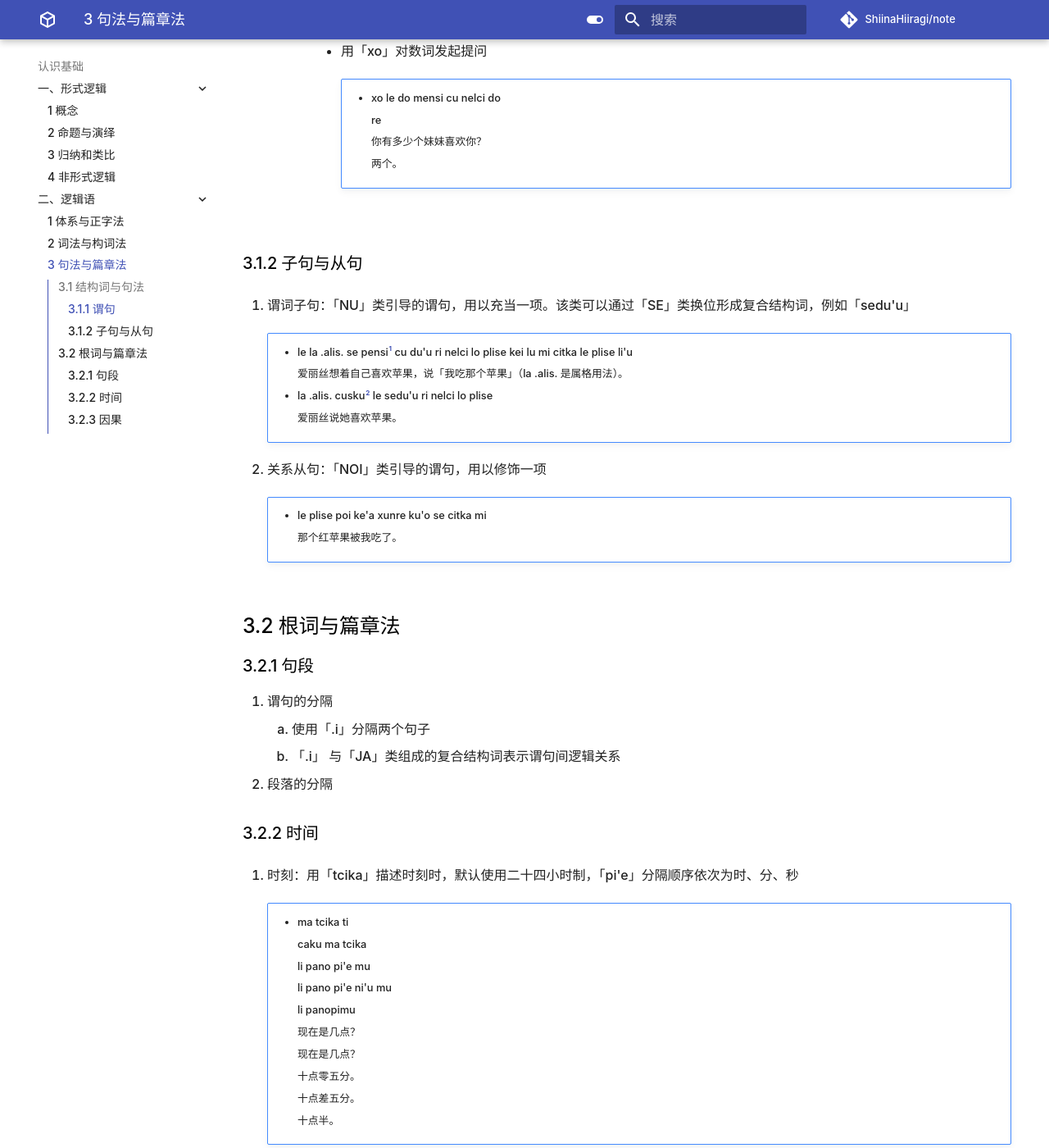
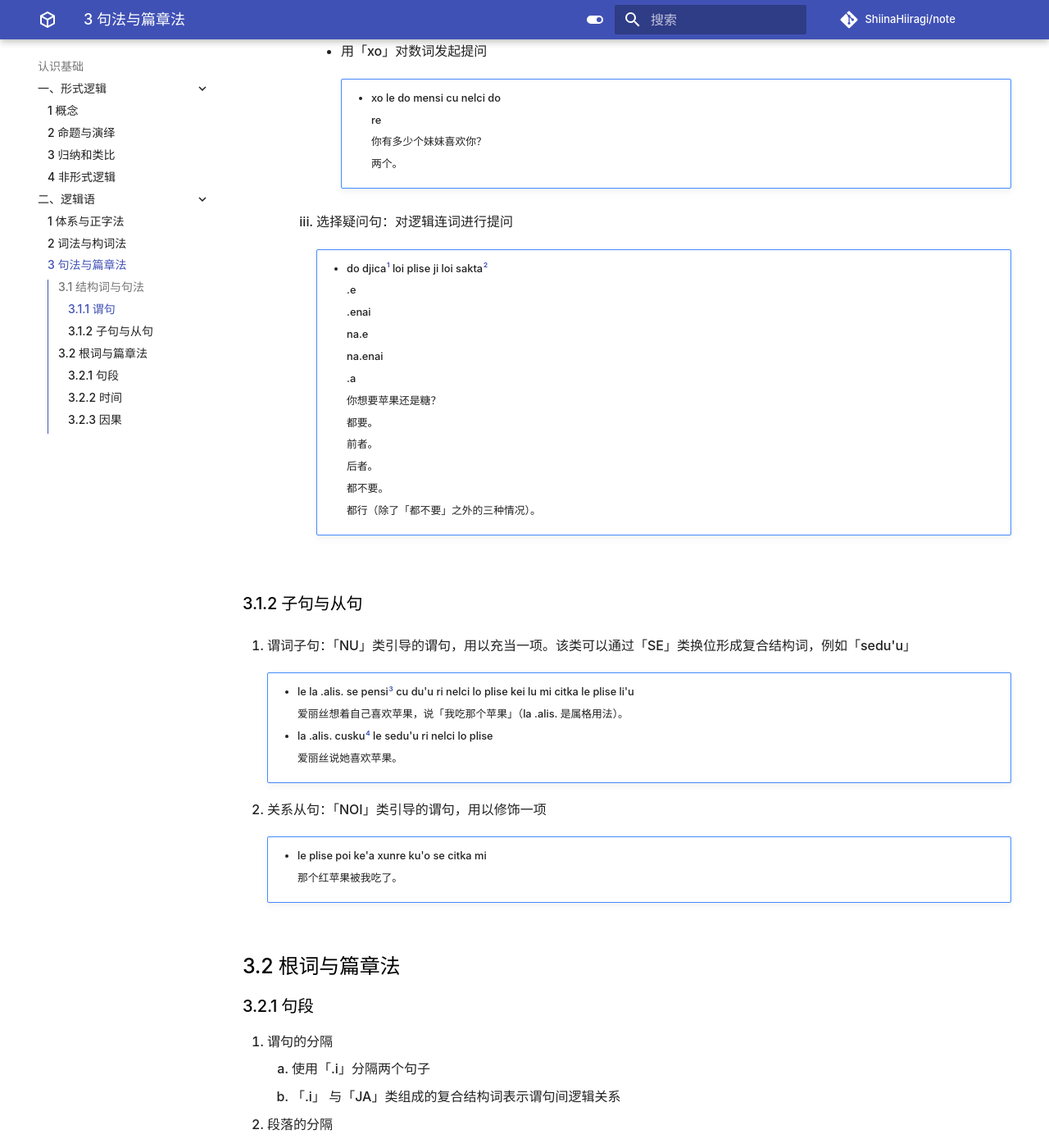
Before and after one commit to ShiinaHiiragi/note, an MkDocs documentation site: the page built from docs/cogn/jbo/syntax.md, in a window 1280 px wide and 1400 px high, scrolled down 2455 px. Shown: the whole window at 82% size. Built offline with MkDocs 1.6.1 and Material for MkDocs 9.7.7, drawn with Linux system fonts in a browser that asks for light colours; comment, search, counter and statistics services are not loaded; some of the changed text lies outside the part shown.

Commit message:
stage for linking

```diff
--- a/docs/cogn/jbo/syntax.md
+++ b/docs/cogn/jbo/syntax.md
@@ -119,15 +119,42 @@
 
                         两个。
 
+        3. 选择疑问句：对逻辑连词进行提问
+
+            !!! note ""
+                - do djica[^1] loi plise ji loi sakta[^2]
+
+                    .e
+
+                    .enai
+
+                    na.e
+
+                    na.enai
+
+                    .a
+
+                    你想要苹果还是糖？
+
+                    都要。
+
+                    前者。
+
+                    后者。
+
+                    都不要。
+
+                    都行（除了「都不要」之外的三种情况）。
+
 ### 3.1.2 子句与从句
 1. 谓词子句：「NU」类引导的谓句，用以充当一项。该类可以通过「SE」类换位形成复合结构词，例如「sedu'u」
 
     !!! note ""
-        - le la .alis. se pensi[^1] cu du'u ri nelci lo plise kei lu mi citka le plise li'u
+        - le la .alis. se pensi[^3] cu du'u ri nelci lo plise kei lu mi citka le plise li'u
 
             爱丽丝想着自己喜欢苹果，说「我吃那个苹果」（la .alis. 是属格用法）。
 
-        - la .alis. cusku[^2] le sedu'u ri nelci lo plise
+        - la .alis. cusku[^4] le sedu'u ri nelci lo plise
 
             爱丽丝说她喜欢苹果。
 
@@ -246,12 +273,14 @@
 
             为什么这个苹果是红色的？
 
-[^1]: pensi：$x_1$ 思考/反思 $x_2$
-[^2]: cusku：$x_1$ 表达/说 $x_2$，听众是 $x_3$，通过媒介 $x_4$
-[^3]: jbena：$x_1$ 为 $x_2$ 所生，日期是 $x_3$，地点是 $x_4$
-[^4]: clira：$x_1$（事件/状态）较早，基于标准 $x_2$
-[^5]: lerci：$x_1$（事件/状态）较晚，基于标准 $x_2$
-[^6]: cacra：$x_1$（事件/状态）的持续时间是 $x_2$ 小时（默认为 $1$ 小时），基于标准 $x_3$
-[^7]: djedi：$x_1$（事件/状态）的持续时间是 $x_2$ 天（默认为 $1$ 天），基于标准 $x_3$
-[^8]: masti：$x_1$（事件/状态）的持续时间是 $x_2$ 月（默认为 $1$ 月），基于标准 $x_3$
-[^9]: nanca：$x_1$（事件/状态）的持续时间是 $x_2$ 年（默认为 $1$ 年），基于标准 $x_3$
+[^1]: djica：$x_1$ 渴求/希望事件/状态$x_2$，为了目的 $x_3$
+[^2]: sakta：$x_1$ 的原料是/包含/是一定量的糖（甜且可食用的物质），来源是 $x_2$，成分是 $x_3$
+[^3]: pensi：$x_1$ 思考/反思 $x_2$
+[^4]: cusku：$x_1$ 表达/说 $x_2$，听众是 $x_3$，通过媒介 $x_4$
+[^5]: jbena：$x_1$ 为 $x_2$ 所生，日期是 $x_3$，地点是 $x_4$
+[^6]: clira：$x_1$（事件/状态）较早，基于标准 $x_2$
+[^7]: lerci：$x_1$（事件/状态）较晚，基于标准 $x_2$
+[^8]: cacra：$x_1$（事件/状态）的持续时间是 $x_2$ 小时（默认为 $1$ 小时），基于标准 $x_3$
+[^9]: djedi：$x_1$（事件/状态）的持续时间是 $x_2$ 天（默认为 $1$ 天），基于标准 $x_3$
+[^10]: masti：$x_1$（事件/状态）的持续时间是 $x_2$ 月（默认为 $1$ 月），基于标准 $x_3$
+[^11]: nanca：$x_1$（事件/状态）的持续时间是 $x_2$ 年（默认为 $1$ 年），基于标准 $x_3$
```
Also changed, not shown: other parts of docs/cogn/jbo/syntax.md (+5 -5 lines), docs/cogn/jbo/lex.md (+3 -0 lines).
